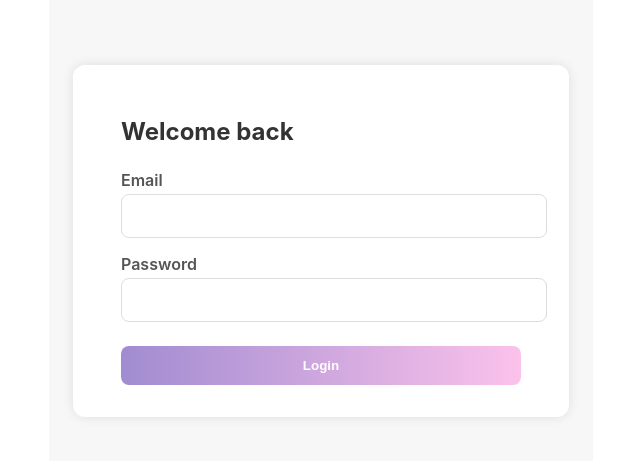
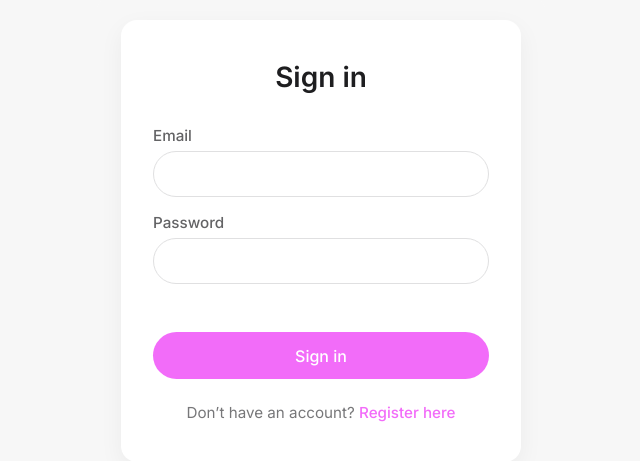
Before and after one commit to Ventixe-EventManagement/frontend, a React (Vite) app: page /login in a window 1280 px wide. Shown: the part 159-620 px from the top of the page, without its empty margins (319-959 px from the left). Built offline with nearby package versions, Linux system fonts and the light colour scheme.

Commit message:
Started designing the registration flow. The user receives an email link to verify their email address, and the entire flow is protected using cookies and tokens. The flow is not fully functional yet—work is still in progress.

```diff
--- a/src/App.css
+++ b/src/App.css
@@ -1,4 +1,5 @@
-/* lägg till teckensnitt */
+@import url('https://fonts.googleapis.com/css2?family=Inter:wght@400;500;600;700&display=swap');
+
 :root {
   --font: "Inter", sans-serif;
 
--- a/src/App.jsx
+++ b/src/App.jsx
@@ -5,6 +5,8 @@ import CenterLayout from './assets/layouts/CenterLayout.jsx';
 import PortalLayout from './assets/layouts/PortalLayout.jsx';
 import PrivateRoute from './assets/utils/PrivateRoute.jsx';
 import Login from './assets/pages/Login.jsx';
+import RegisterEmailPage from './assets/pages/RegisterEmailPage'
+import VerifyEmailPage from './assets/pages/VerifyEmailPage'
 import Home from './assets/pages/Home.jsx';
 import Events from './assets/pages/Events.jsx';
 import EventDetails from './assets/pages/EventDetails.jsx';
@@ -15,6 +17,8 @@ function App() {
       {/* Ej skyddat) */}
       <Route element={<CenterLayout />}>
         <Route path="/login" element={<Login />} />
+        <Route path="/register" element={<RegisterEmailPage />} />
+        <Route path="/verify" element={<VerifyEmailPage />} />
       </Route>
 
       {/* Skyddat område */}
--- a/src/assets/components/LoginForm.css
+++ b/src/assets/components/LoginForm.css
@@ -1,54 +1,105 @@
+body {
+  background-color: var(--main-background-color);
+}
+
 .auth-container {
   display: flex;
   justify-content: center;
   align-items: center;
-  height: 80vh;
 }
 
 .login-form {
-  background: #fff;
-  padding: 2rem 3rem;
-  border-radius: 12px;
-  box-shadow: 0 0 12px rgba(0, 0, 0, 0.1);
-  width: 400px;
+  background: var(--card-background-color);
+  padding: 2.5rem 2rem;
+  border-radius: 16px;
+  box-shadow: 0 8px 24px rgba(0, 0, 0, 0.05);
+  width: 100%;
+  max-width: 400px;
+  box-sizing: border-box;
 }
 
 .login-form h2 {
-  margin-bottom: 1.5rem;
-  color: #333;
+  font-size: 1.75rem;
+  margin: 0 0 2rem 0;
+  font-weight: 600;
+  color: var(--gray-100);
+  text-align: center;
 }
 
 .login-form label {
   display: block;
-  margin: 1rem 0 0.25rem;
-  font-weight: 600;
-  color: #555;
+  margin-bottom: 0.4rem;
+  font-size: 0.95rem;
+  font-weight: 500;
+  color: var(--gray-80);
 }
 
 .login-form input {
   width: 100%;
-  padding: 0.75rem;
-  border: 1px solid #ddd;
-  border-radius: 8px;
+  padding: 0.75rem 1rem;
+  border: 1px solid var(--input-border-color);
+  border-radius: 40px;
   font-size: 1rem;
+  font-family: var(--font);
+  color: var(--input-text-color);
+  background-color: var(--input-background-color);
+  margin-bottom: 1rem;
+  transition: border-color 0.2s ease-in-out;
+}
+
+.login-form input:focus {
+  outline: none;
+  border-color: var(--input-border-focus-color);
+}
+
+.login-form input,
+.primary-button {
+  width: 100%;
+  box-sizing: border-box;
 }
 
 .primary-button {
-  margin-top: 1.5rem;
-  background: linear-gradient(to right, #a18cd1, #fbc2eb);
-  color: white;
-  padding: 0.75rem;
+  margin-top: 0.5rem;
+  background: var(--primary-100);
+  color: var(--gray-10);
+  width: 100%;
+  padding: 0.85rem;
+  margin-top: 2rem;
   border: none;
-  width: 100%;
-  border-radius: 8px;
-  font-weight: bold;
+  border-radius: 40px;
+  font-size: 1rem;
+  font-weight: 500;
+  font-family: var(--font);
   cursor: pointer;
+  transition: background 0.2s ease-in-out;
+}
+
+.primary-button:hover {
+  background: var(--primary-90);
 }
 
 .error-box {
   background: #ffdddd;
   color: #900;
-  padding: 0.5rem;
-  border-radius: 6px;
-  margin-bottom: 1rem;
+  padding: 0.75rem;
+  border-radius: 8px;
+  margin-bottom: 1.5rem;
+  font-size: 0.9rem;
 }
+
+.register-link {
+  margin-top: 1.5rem;
+  text-align: center;
+  font-size: 0.95rem;
+  color: var(--gray-70);
+}
+
+.register-link a {
+  color: var(--primary-100);
+  text-decoration: none;
+  font-weight: 500;
+}
+
+.register-link a:hover {
+  text-decoration: underline;
+}
--- a/src/assets/components/LoginForm.jsx
+++ b/src/assets/components/LoginForm.jsx
@@ -1,6 +1,8 @@
 import { useState } from 'react';
+import { Link } from 'react-router-dom';
 import { useAuth } from '../contexts/AuthContext';
 import './LoginForm.css';
+
 
 const LoginForm = () => {
   const { login } = useAuth();
@@ -24,16 +26,14 @@ const LoginForm = () => {
   return (
     <div className="auth-container">
       <form className="login-form" onSubmit={handleSubmit}>
-        <h2>Welcome back</h2>
+        <h2>Sign in</h2>
         {error && <div className="error-box">{error}</div>}
-
         <label>Email</label>
         <input type="email" value={email} onChange={(e) => setEmail(e.target.value)} required />
-
         <label>Password</label>
         <input type="password" value={password} onChange={(e) => setPassword(e.target.value)} required />
-
-        <button type="submit" className="primary-button">Login</button>
+        <button type="submit" className="primary-button">Sign in</button>
+        <p className="register-link">Don’t have an account? <Link to="/register">Register here</Link></p>
       </form>
     </div>
   );
--- /dev/null
+++ b/src/assets/components/RegisterForm.jsx
@@ -0,0 +1,67 @@
+import { useState } from 'react';
+import { useNavigate } from 'react-router-dom';
+
+const RegisterForm = () => {
+  const [form, setForm] = useState({
+    email: '',
+    password: '',
+    confirmPassword: ''
+  });
+  const [error, setError] = useState('');
+  const navigate = useNavigate();
+
+  const handleChange = (e) => {
+    setForm({ ...form, [e.target.name]: e.target.value });
+  };
+
+  const handleSubmit = async (e) => {
+    e.preventDefault();
+    setError('');
+
+    if (form.password !== form.confirmPassword) {
+      setError('Lösenorden matchar inte.');
+      return;
+    }
+
+    try {
+      const response = await fetch('https://ventixe-accountserviceprovider.azurewebsites.net/api/accounts/register', {
+        method: 'POST',
+        headers: { 'Content-Type': 'application/json' },
+        body: JSON.stringify(form)
+      });
+
+      if (!response.ok) {
+        const data = await response.json();
+        setError(data.error || 'Något gick fel vid registreringen.');
+        return;
+      }
+
+      // Skickar vidare till verify-sida (token kommer via e-postlänk)
+      navigate(`/verify?email=${encodeURIComponent(form.email)}`);
+    } catch (err) {
+      setError('Kunde inte kontakta servern.');
+    }
+  };
+
+  return (
+    <div className="auth-container">
+      <form className="login-form" onSubmit={handleSubmit}>
+        <h2>Skapa konto</h2>
+        {error && <div className="error-box">{error}</div>}
+
+        <label>Email</label>
+        <input type="email" name="email" value={form.email} onChange={handleChange} required />
+
+        <label>Lösenord</label>
+        <input type="password" name="password" value={form.password} onChange={handleChange} required />
+
+        <label>Bekräfta lösenord</label>
+        <input type="password" name="confirmPassword" value={form.confirmPassword} onChange={handleChange} required />
+
+        <button type="submit" className="primary-button">Skicka</button>
+      </form>
+    </div>
+  );
+};
+
+export default RegisterForm;
--- /dev/null
+++ b/src/assets/pages/RegisterEmailPage.css
@@ -0,0 +1,34 @@
+.center-screen {
+  display: flex;
+  justify-content: center;
+  align-items: center;
+  height: 100vh;
+}
+
+.form-container {
+  padding: 2rem;
+  border: 1px solid #ccc;
+  border-radius: 6px;
+  max-width: 400px;
+  width: 100%;
+  background-color: white;
+}
+
+form input {
+  display: block;
+  width: 100%;
+  margin-bottom: 1rem;
+  padding: 0.6rem;
+}
+
+form button {
+  padding: 0.6rem 1.2rem;
+}
+
+.success {
+  color: green;
+}
+
+.error {
+  color: red;
+}
--- /dev/null
+++ b/src/assets/pages/RegisterEmailPage.jsx
@@ -0,0 +1,7 @@
+import RegisterForm from '../components/RegisterForm';
+
+const RegisterEmailPage = () => {
+  return <RegisterForm />;
+};
+
+export default RegisterEmailPage;
--- /dev/null
+++ b/src/assets/pages/VerifyEmailPage.css
@@ -0,0 +1,38 @@
+.verify-email {
+  display: flex;
+  flex-direction: column;
+  justify-content: center;
+  align-items: center;
+  min-height: 80vh;
+  text-align: center;
+  padding: 2rem;
+  background-color: var(--main-background-color);
+}
+
+.verify-email h2 {
+  font-size: 1.75rem;
+  color: var(--gray-100);
+  margin-bottom: 1rem;
+}
+
+.verify-email p {
+  font-size: 1rem;
+  color: var(--gray-80);
+  margin-bottom: 2rem;
+}
+
+.verify-email button {
+  background: var(--primary-100);
+  color: var(--gray-10);
+  padding: 0.75rem 1.5rem;
+  border: none;
+  border-radius: 40px;
+  font-size: 1rem;
+  font-weight: 500;
+  cursor: pointer;
+  transition: background 0.2s ease-in-out;
+}
+
+.verify-email button:hover {
+  background: var(--primary-90);
+}
--- /dev/null
+++ b/src/assets/pages/VerifyEmailPage.jsx
@@ -0,0 +1,77 @@
+import { useEffect, useState } from 'react';
+import { useSearchParams, useNavigate } from 'react-router-dom';
+import axios from 'axios';
+
+const VerifyEmailPage = () => {
+  const [searchParams] = useSearchParams();
+  const [status, setStatus] = useState('loading');
+  const navigate = useNavigate();
+
+  useEffect(() => {
+    const verifyEmail = async () => {
+      const email = searchParams.get('email');
+      const token = searchParams.get('token');
+
+      if (!email || !token) {
+        setStatus('error');
+        return;
+      }
+
+      try {
+        // Steg 1: Hämta userId från e-post
+        const userIdRes = await axios.get(`https://ventixe-accountserviceprovider.azurewebsites.net/api/accounts/user-id?email=${encodeURIComponent(email)}`);
+        const userId = userIdRes.data.userId;
+
+        // Steg 2: Bekräfta e-post med token
+        const confirmRes = await axios.post('https://ventixe-accountserviceprovider.azurewebsites.net/api/accounts/confirm-email', {
+          userId,
+          token: decodeURIComponent(token)
+        });
+
+        if (confirmRes.status === 200) {
+          // Steg 3: Hämta JWT-token efter verifiering (inloggning)
+          const loginRes = await axios.post('https://ventixe-authserviceprovider.azurewebsites.net/api/auth/login', {
+            email,
+            password: token // För detta steg behöver du kanske en annan lösning, detta är bara en platsförklaring!
+          });
+
+          const jwt = loginRes.data.token;
+          localStorage.setItem('token', jwt); // Eller använd cookies
+
+          setStatus('success');
+
+          // Navigera vidare till profilformuläret
+          setTimeout(() => {
+            navigate('/complete-profile');
+          }, 1500);
+        } else {
+          setStatus('error');
+        }
+      } catch (err) {
+        console.error(err);
+        setStatus('error');
+      }
+    };
+
+    verifyEmail();
+  }, [searchParams, navigate]);
+
+  return (
+    <div className="verify-email center-screen">
+      {status === 'loading' && <p>🔄 Verifierar din e-postadress...</p>}
+      {status === 'success' && (
+        <>
+          <p>✅ Din e-postadress har verifierats!</p>
+        </>
+      )}
+      {status === 'error' && (
+        <>
+          <p>❌ Det gick inte att verifiera din e-post. Kontrollera länken eller försök igen.</p>
+          <button onClick={() => navigate('/')}>Till startsidan</button>
+        </>
+      )}
+    </div>
+  );
+};
+
+export default VerifyEmailPage;
```
Also changed, not shown: src/assets/pages/Signup.jsx (deleted, +0 -9 lines).
